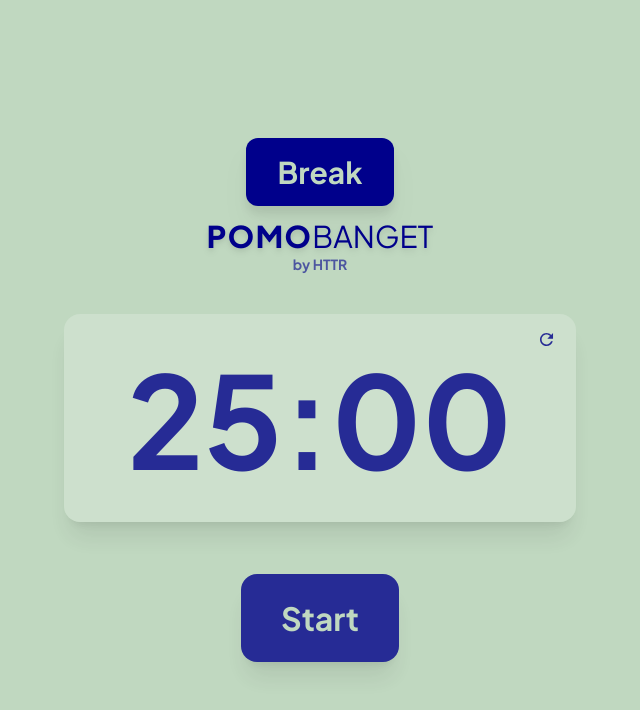
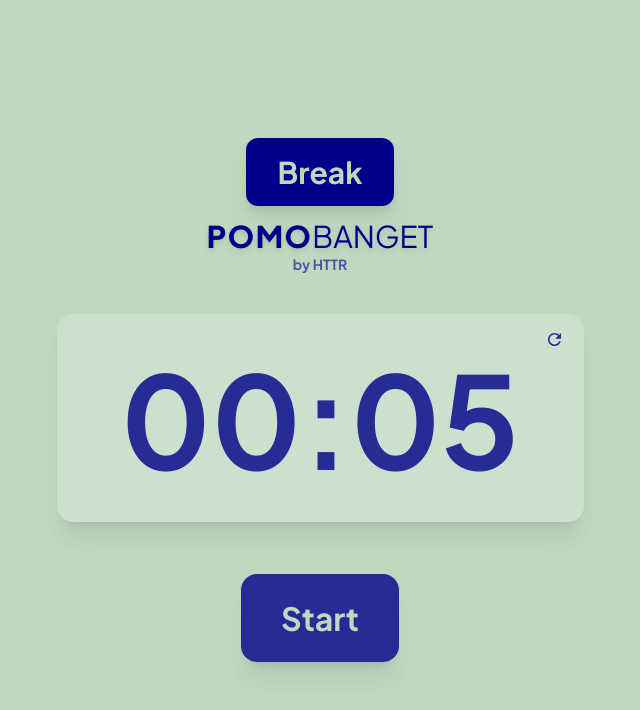
Before and after one commit to HTTR-Gacor/pomobanget, a Next.js app: page / in a window 1280 px wide. Shown: the top 710 px of the page, without its empty margins (320-960 px from the left). Built offline with nearby package versions, Linux system fonts and the light colour scheme.

Commit message:
feat: handle timer minus and push route to page break

```diff
--- a/src/app/page.tsx
+++ b/src/app/page.tsx
@@ -2,15 +2,23 @@
 
 import { Clock } from "@/components/Clock";
 import Link from "next/link";
+import { useRouter } from 'next/navigation';
 import { useEffect, useState, useMemo } from "react";
 
 
 export default function Home() {
   const [isStarted, setIsStarted] = useState(false)
   const [isPaused, setIsPaused] = useState(false)
-  const [timeLeft, setTimeLeft] = useState(1500)
+  const [timeLeft, setTimeLeft] = useState(5)
   const [mode] = useState('work')
+  const router = useRouter()
 
+  useEffect(() => {
+    if (timeLeft == 0) {
+      setIsStarted(false)
+      router.push('/break')
+    }
+  }, [timeLeft, router])
 
   return (
     <div className={`${isStarted && !isPaused ? 'bg-warnatrias' : 'bg-secondary'} flex flex-col justify-center items-center py-20 h-screen transition-all duration-500`}>
```
